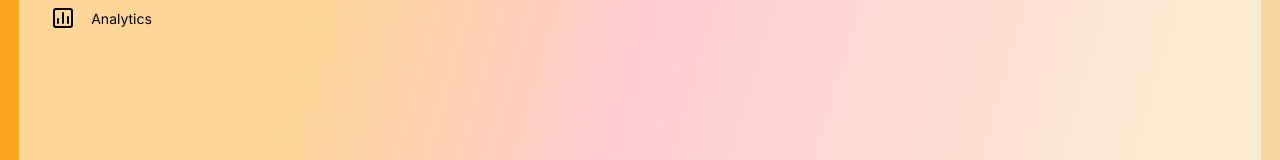
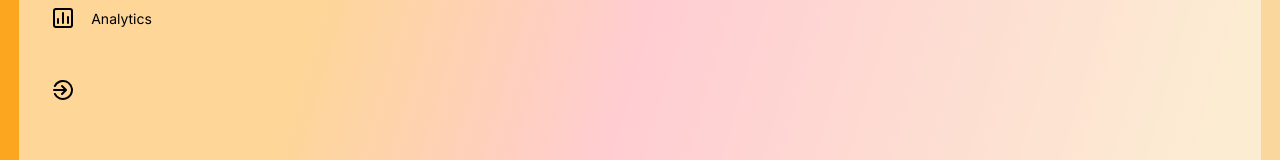
Before and after one commit to Cathymak/React-Admin-Dashboard-, a React (Create React App) app: page / in a window 1280 px wide. Shown: the part 434-594 px from the top of the page. Built offline with nearby package versions, Linux system fonts and the light colour scheme.

Commit message:
Sidebar update
Sidebar update

```diff
--- a/src/components/sidebar/sidebar.js
+++ b/src/components/sidebar/sidebar.js
@@ -1,7 +1,7 @@
 import React from 'react';
 import './Sidebar.css';
 import Logo from '../../imgs/logo.png';
-import UilEstate from '@iconscout/react-unicons/icons/uil-estate';
+import {UilSignOutAlt} from '@iconscout/react-unicons';
 import { SidebarData } from '../Data/Data';
 
 
@@ -27,6 +27,8 @@ const sidebar = () => {
           </div>
         )
       })}
+
+      <div className='menuItem'> <UilSignOutAlt/> </div>
         </div>
     </div>
   );
```
